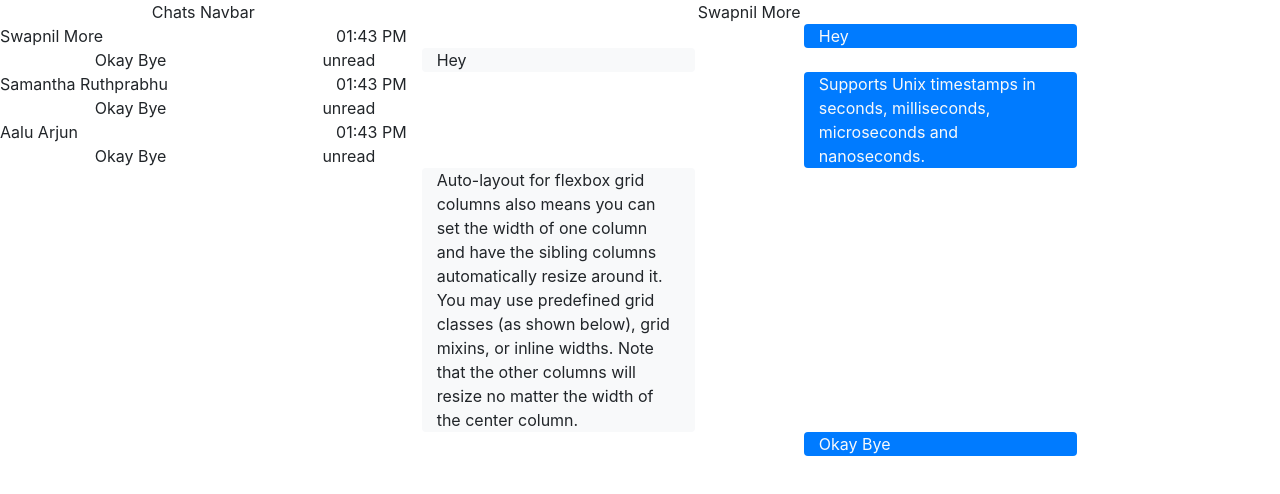
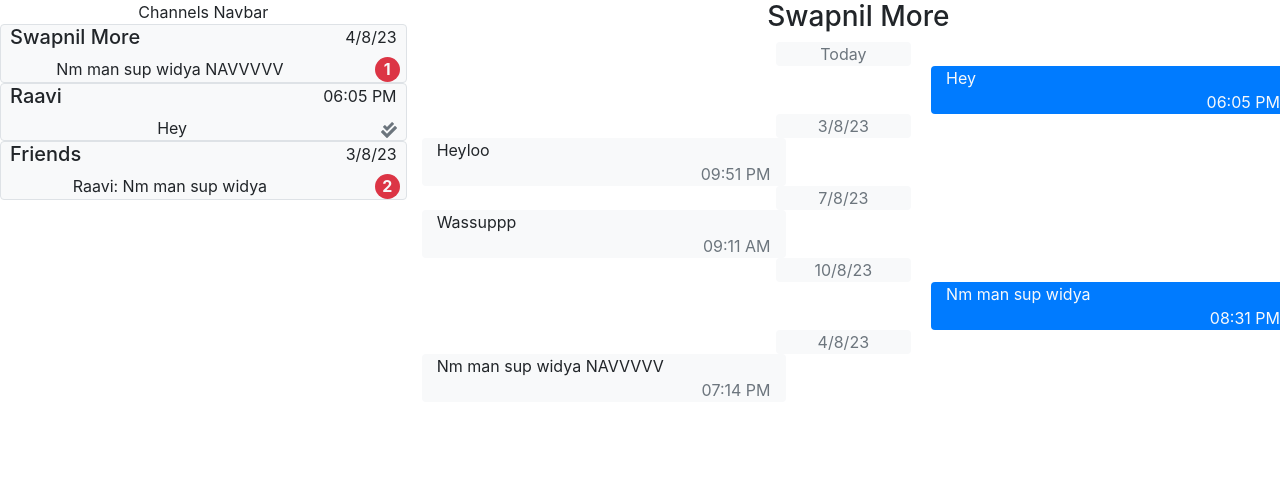
Before and after one commit to nerdjot/nav-chat, a React (Create React App) app: page / in a window 1280 px wide. Shown: the top 494 px of the page. Built offline with nearby package versions, Linux system fonts and the light colour scheme.

Commit message:
created rendering components for various features of the application

```diff
--- a/package.json
+++ b/package.json
@@ -8,6 +8,8 @@
     "@testing-library/user-event": "^13.5.0",
     "react": "^18.2.0",
     "react-dom": "^18.2.0",
+    "react-favicon": "^2.0.3",
+    "react-icons": "^4.10.1",
     "react-scripts": "5.0.1",
     "web-vitals": "^2.1.4"
   },
--- a/src/App.js
+++ b/src/App.js
@@ -1,78 +1,241 @@
 import logo from './logo.svg';
 import './App.css';
-import Data from './Data'
+import nav_data from './Data'
+import { FaCheckDouble } from "react-icons/fa";
 
-function changeTimeFormat(date) {
-  let n = date.toLocaleString([], {
-      hour: '2-digit',
-      minute: '2-digit'
-  });
+let myUserName = '1';
+let messages = nav_data.messages;
+let channels = nav_data.channels;
+let users = nav_data.users;
 
-  return n
+const isToday = (someDate) => {
+  const today = new Date()
+  return someDate.getDate() == today.getDate() &&
+    someDate.getMonth() == today.getMonth() &&
+    someDate.getFullYear() == today.getFullYear()
+}
+const isYesterday = (someDate) => {
+  const today = new Date()
+  return someDate.getDate()+1 == today.getDate() &&
+    someDate.getMonth() == today.getMonth() &&
+    someDate.getFullYear() == today.getFullYear()
 }
 
-function ChatsItem({chatData})
+function getTimeFormat(date)
 {
-  let timeObj = new Date(Number(chatData.messages[chatData.messages.length - 1].time));
+  return date.toLocaleString([], {
+    hour: '2-digit',
+    minute: '2-digit'});
+}
+
+function getDateFormat(date)
+{
+  return date.getDate() + "/" + (Number(date.getMonth())+1) + "/" + String(date.getFullYear()).slice(-2);
+}
+
+function getChatDateString(timestamp) {
+  let date = new Date(Number(timestamp)*1000);
+  if (isToday(date))
+  {
+    return "Today";
+  }
+  else if (isYesterday(date))
+  {
+    return "Yesterday";
+  }
+  else
+  {
+    return getDateFormat(date);
+  }
+}
+
+function getOtherUserName(members)
+{
+  if (members.length > 2)
+  {
+     return '';
+  }
+  let otherUserId = members.find((member) => member!==myUserName);
+  return users.find((user)=> user.id === otherUserId).name;
+}
+
+function getUser(id)
+{
+  return users.find((user)=>user.id === id);
+}
+
+function isMyMessage(message)
+{
+  return (message.sender === myUserName);
+}
+
+function isMessageReadByMe(message)
+{
+  return (isMyMessage(message)||(message.read_by.find((user) => user === myUserName)));
+}
+
+function getMessagesUnreadByMe(channel)
+{
+  let messagesUnreadByMe = 0;
+  let channelMessages = messages[channel.id];
+  let numberOfMessages = channelMessages.length;
+  for(let i=numberOfMessages; i>0; i--)
+  {
+    if (isMessageReadByMe(channelMessages[i-1]))
+    {
+      break;
+    }
+    else{
+      messagesUnreadByMe++;
+    }
+  }
+  return messagesUnreadByMe;
+}
+
+function isSentMessageReadByAll(channel)
+{
+  let channelMessages = messages[channel.id];
+  let numberOfMessages = channelMessages.length;
+  let lastMessage = getLastMessage(channel);
+  return lastMessage?(lastMessage.read_by.length === channel.members.length-1):false;
+}
+
+function UnreadMessages({messages, channel})
+{
+  let messagesUnreadByMe = getMessagesUnreadByMe(channel);
+  let noMessages = messages.length === 0;
+
+  return (
+
+    noMessages?<></>:
+    messagesUnreadByMe?
+    <div style={{height:"25px", width:"25px"}} className='font-weight-bold rounded-circle bg-danger text-light'>{messagesUnreadByMe}</div>:
+    <div className={isSentMessageReadByAll(channel)?"text-primary":"text-secondary"}><FaCheckDouble/></div>
+  );
+}
+
+function getChannel(channelID)
+{
+  return channels.find((channel) => channelID === channel.id);
+}
+
+function getChannelName(channel)
+{
+  let isChannel = channel.name != 'na';
+  return isChannel?channel.name:getOtherUserName(channel.members);
+}
+
+function getLastMessage(channel)
+{
+  let channelMessages = messages[channel.id];
+  if (channelMessages.length === 0)
+  {
+    return null;
+  }
+  return channelMessages[channelMessages.length - 1];
+}
+
+function getLastMessageContent(channel)
+{
+  let lastMessage = getLastMessage(channel);
+  let isChannelGroup = channel.name != 'na';
+  return lastMessage?((isChannelGroup?getUser(lastMessage.sender).name+': ':'')+lastMessage.content) : '';
+}
+
+function getLastMessageTimeString(channel)
+{
+  let lastMessage = getLastMessage(channel);
+  if (lastMessage)
+  {
+    let date = new Date(Number(lastMessage.timestamp)*1000);
+    if (isToday(date))
+    {
+      return getTimeFormat(date);
+    }
+    else if (isYesterday(date))
+    {
+      return "Yesterday";
+    }
+    else
+    {
+      return getDateFormat(date);
+    }
+  }
+  return '';
+}
+
+function ChannelsItem({channel, messages})
+{
   return(
-    <div>
-      <div className ='row'>
-        <div className='col-8 text-left '>{chatData.name}</div>
-        <div className='col-4 text-right'>{changeTimeFormat(timeObj)}</div>
+    <div className="bg-light border rounded">
+      <div className ='row justify-content-around'>
+        <div className='col-7 text-left '><h5>{getChannelName(channel)}</h5></div>
+        <div className='col-4 text-right'>{getLastMessageTimeString(channel)}</div>
       </div>
-      <div className ='row'>
-        <div className='col-8'>{chatData.messages[chatData.messages.length - 1].message}</div>
-        <div className='col-4'>unread</div>
+      <div className ='row justify-content-around'>
+        <div className='col-9'>{getLastMessageContent(channel)}</div>
+        <UnreadMessages channel={channel} messages={messages} myUserName={myUserName}></UnreadMessages>
       </div>
     </div>
   );
 }
 
-function ChatsList({data})
+function ChannelsList({channels, messages, users})
 {
   return(
-    data.map(dataItem => <ChatsItem id={dataItem.id} chatData={dataItem}></ChatsItem>)
+    channels.map(channel => <ChannelsItem key={channel.id} users={users} channel={channel} messages={messages[channel.id]}></ChannelsItem>)
   );
 }
 
-function Chats({data})
+function Channels({channels, messages, users})
 {
   return (
     <div className="col-4 h-100">
-      <div>Chats Navbar</div>
-      <ChatsList data={data}></ChatsList>
+      <div>Channels Navbar</div>
+      {
+      <ChannelsList channels={channels} messages={messages} users={users}></ChannelsList>
+      }
     </div>
   );
 }
 
-function ChatBubble({messageData})
+function ChatDateBubble({message})
 {
-  let myMessage = messageData.sender !== 'you';
   return (
-    <div className={myMessage?"row justify-content-start":"row justify-content-end"}>
-      <div className={"col-5 rounded text-left "+ (myMessage?"justify-content-start bg-light":" text-light justify-content-end bg-primary")}>
-        {messageData.message}
+    <div className="row col-12 justify-content-around"><div className='bg-light col-2 rounded text-secondary'>{getChatDateString(message.timestamp)}</div></div>
+  )
+}
+
+function ChatBubble({message})
+{
+  let myMessage = isMyMessage(message);
+  return (
+    <div className={!myMessage?"row justify-content-start":"row justify-content-end"}>
+      <div className={"col-5 rounded text-left "+ (!myMessage?"justify-content-start bg-light":" text-light justify-content-end bg-primary")}>
+        {message.content}
+        <div className={'text-right '+(!myMessage?'text-secondary':'')}>{getTimeFormat( new Date(Number(message.timestamp)*1000))}</div>
       </div>
     </div>
   );
 }
 
-function ChatBox({chatData})
+function ChatBox({messages, channel})
 {
   return (
-    <div className="col-6">
-      <div>{chatData.name}</div>
-      {chatData.messages.map(messageData => <ChatBubble messageData={messageData}></ChatBubble>)}
+    <div className="col-8">
+      <div><h3>{getChannelName(channel)}</h3></div>
+      {messages.map(message => <><ChatDateBubble message={message}></ChatDateBubble><ChatBubble message={message}></ChatBubble></>)}
     </div>
   );
 }
 
 function App() {
+  let currentChannelId = '1';
   return (
     <div className="App">
       <div className="row">
-        <Chats data={Data}></Chats>
-        <ChatBox chatData={Data[0]}></ChatBox>
+        <Channels channels={nav_data['channels']} messages={nav_data.messages} users={nav_data.users}></Channels>
+        <ChatBox messages={messages[currentChannelId]} channel={getChannel(currentChannelId)}></ChatBox>
       </div>
     </div>
   );
--- a/src/Data.js
+++ b/src/Data.js
@@ -102,4 +102,181 @@ let Data = [
   }
 ]
 
-export default Data;
+let users = [
+  {
+    id: '1',
+    name: 'Navjot Singh',
+    email: 'navjot@gmail.com',
+    picture: 'abc.jpeg',
+    channels: ['1', '2', '3']
+  },
+  {
+    id: '2',
+    name: 'Swapnil More',
+    email: 'swapnil@gmail.com',
+    picture: 'abc.jpeg',
+    channels: ['1', '3']
+  },
+  {
+    id: '3',
+    name: 'Raavi',
+    email: 'raavi@gmail.com',
+    picture: 'abc.jpeg',
+    channels: ['2', '3']
+  }
+]
+
+let channels = [
+  {
+    id: '1',
+    name: 'na',
+    description: 'na',
+    creator_id: 'na',
+    members: ['1', '2']
+  },
+  {
+    id: '2',
+    name: 'na',
+    description: 'na',
+    creator_id: 'na',
+    members: ['1', '3']
+  },
+  {
+    id: '3',
+    name: 'Friends',
+    description: 'Friends description',
+    creator_id: '1',
+    members: ['1', '2', '3']
+  }
+]
+
+let messages =
+  {
+    '1': //channel id
+    [
+      {
+        id: '1',
+        sender: '1',
+        content: 'Hey',
+        timestamp: '1690999511',
+        read_by:
+        [
+          '2'
+        ]
+      },
+      {
+        id: '2',
+        sender: '2',
+        content: 'Heyloo',
+        timestamp: '1691099511',
+        read_by:
+        [
+          '1'
+        ]
+      },
+      {
+        id: '3',
+        sender: '2',
+        content: 'Wassuppp',
+        timestamp: '1691399511',
+        read_by:
+        [
+          '1'
+        ]
+      },
+      {
+        id: '4',
+        sender: '1',
+        content: 'Nm man sup widya',
+        timestamp: '1691699511',
+        read_by:
+        [
+          '2'
+        ]
+      },
+      {
+        id: '5',
+        sender: '2',
+        content: 'Nm man sup widya NAVVVVV',
+        timestamp: '1691176455',
+        read_by:
+        [
+        ]
+      }
+    ],
+
+    '2':[
+      {
+        id: '11',
+        sender: '1',
+        content: 'Hey',
+        timestamp: '1690999511',
+        read_by:
+        [
+        ]
+      },
+    ],
+
+    '3': //channel id
+    [
+      {
+        id: '6',
+        sender: '1',
+        content: 'Hey',
+        timestamp: '1690999511',
+        read_by:
+        [
+          '2', '3'
+        ]
+      },
+      {
+        id: '7',
+        sender: '2',
+        content: 'Heyloo',
+        timestamp: '1691099511',
+        read_by:
+        [
+          '1', '3'
+        ]
+      },
+      {
+        id: '8',
+        sender: '3',
+        content: 'Wassuppp',
+        timestamp: '1691399511',
+        read_by:
+        [
+          '1', '2'
+        ]
+      },
+      {
+        id: '9',
+        sender: '2',
+        content: 'Nm man sup widya',
+        timestamp: '1691699511',
+        read_by:
+        [
+          '3'
+        ]
+      },
+      {
+        id: '10',
+        sender: '3',
+        content: 'Nm man sup widya',
+        timestamp: '1691091139',
+        read_by:
+        [
+          '2'
+        ]
+      }
+    ]
+  }
+
+
+let nav_data = {
+  'users':  users,
+  'channels': channels,
+  'messages': messages
+}
+
+export default nav_data;
```
Also changed, not shown: 1 other file (tests, documents, lock files or other folders).
